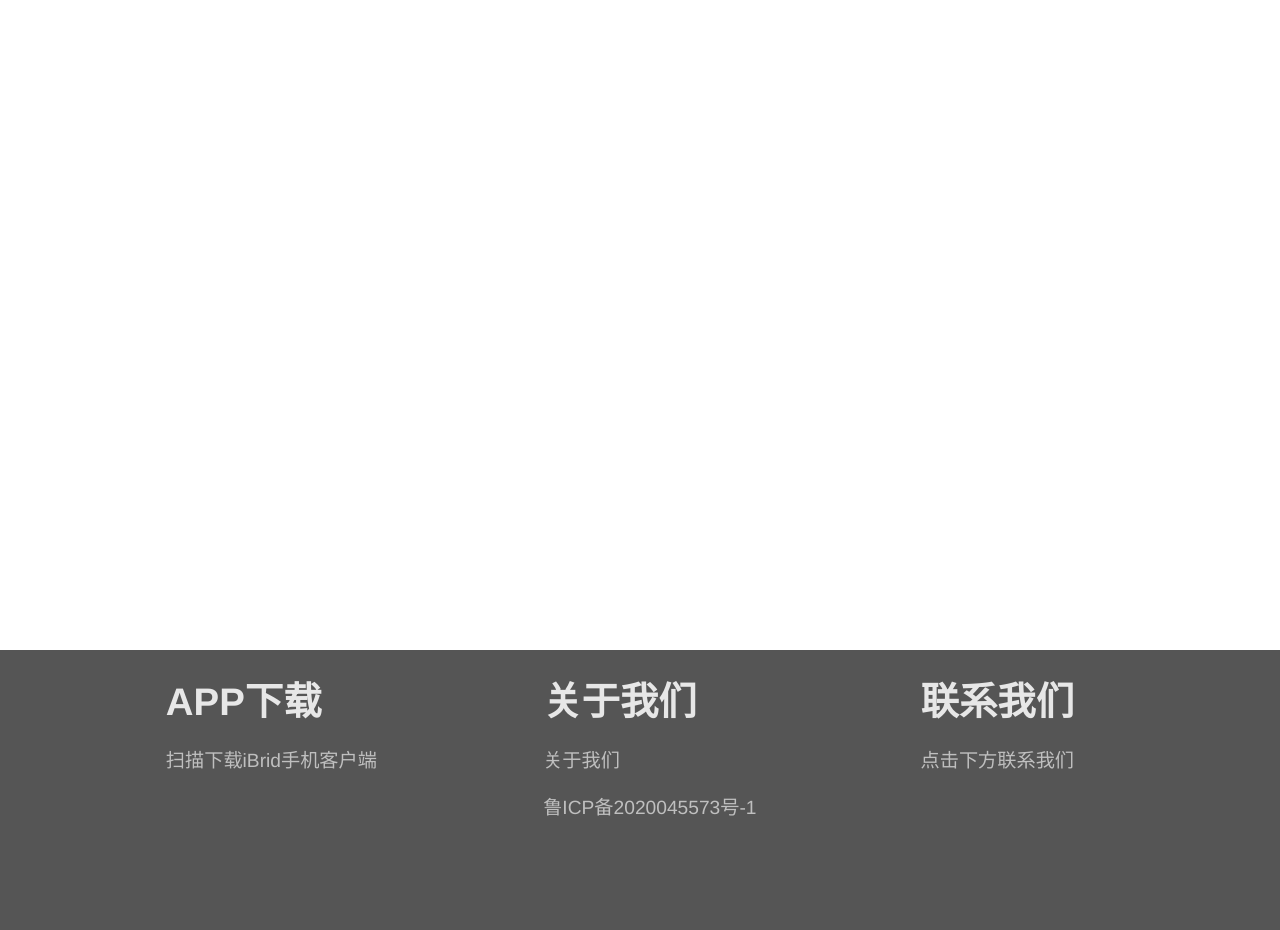
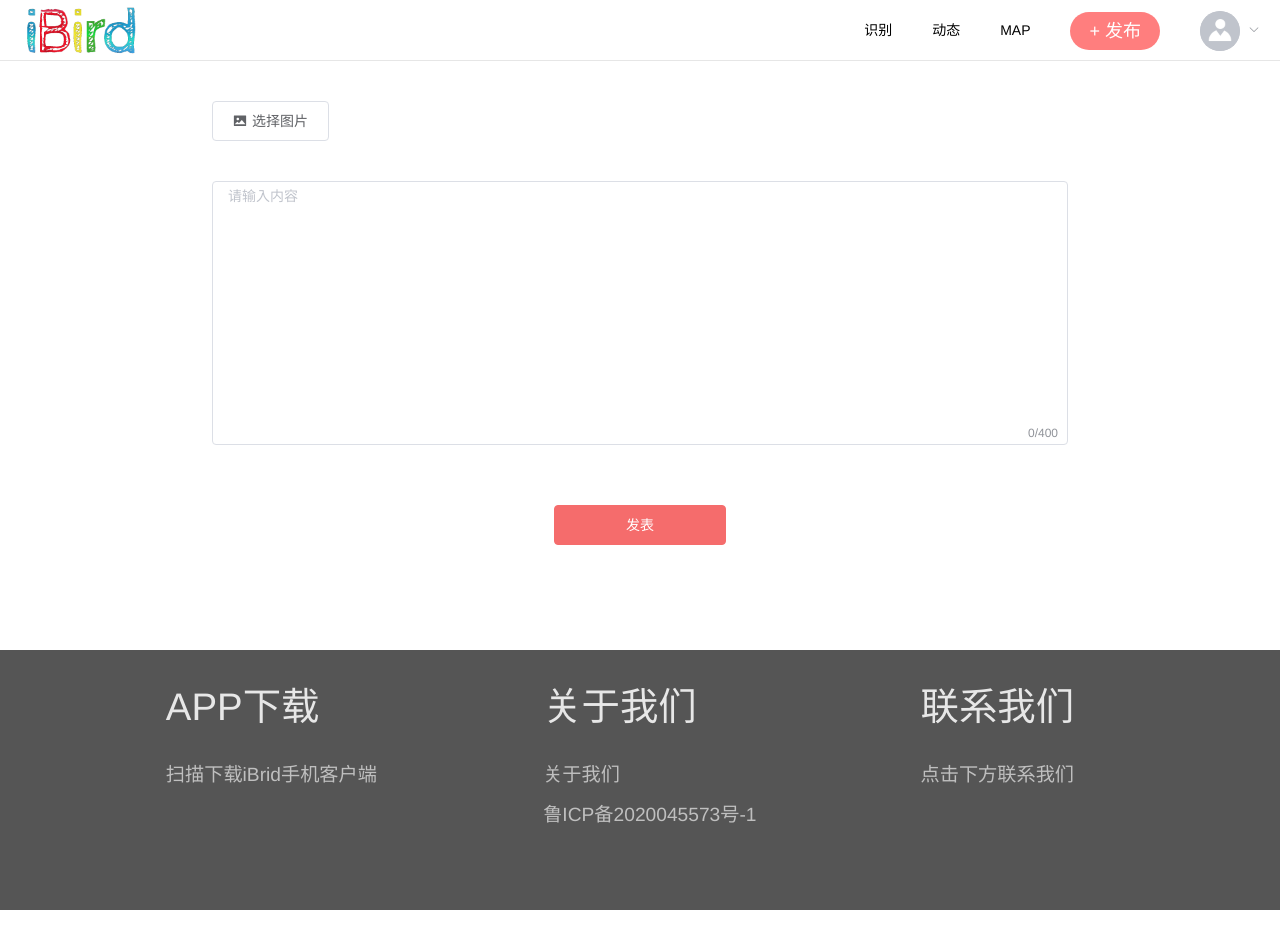
Before and after one commit to OUC-iBird/iBird_Front_End, a Vue app: page /publish in a window 1280 px wide. Built offline with nearby package versions, Linux system fonts and the light colour scheme.

Commit message:
feat:动态发布页
Signed-off-by: Kappa9 <893387721@qq.com>

```diff
--- a/src/App.vue
+++ b/src/App.vue
@@ -20,7 +20,7 @@ body{
   margin: 0;
 }
 #app {
-  font-family: 'Avenir', Helvetica, Arial, sans-serif;
+  font-family: "Helvetica Neue",Helvetica,"PingFang SC","Hiragino Sans GB","Microsoft YaHei","微软雅黑",Arial,sans-serif;
   -webkit-font-smoothing: antialiased;
   -moz-osx-font-smoothing: grayscale;
   text-align: center;
--- a/src/components/footer.vue
+++ b/src/components/footer.vue
@@ -1,23 +1,23 @@
 <template>
   <el-container class="footer">
-    <el-footer height="240px">
+    <el-footer height="250px">
       <el-row :gutter="20">
         <el-col :span="8">
           <div class="fotter-col">
-            <strong>APP下载</strong>
+            <p class="strong">APP下载</p>
             <p>扫描下载iBrid手机客户端</p>
           </div>
         </el-col>
         <el-col :span="8">
           <div class="fotter-col">
-            <strong>关于我们</strong>
+            <p class="strong">关于我们</p>
             <p>关于我们</p>
             <a href="https://beian.miit.gov.cn" target="_blank">鲁ICP备2020045573号-1</a>
           </div>
         </el-col>
         <el-col :span="8">
           <div class="fotter-col">
-            <strong>联系我们</strong>
+            <p class="strong">联系我们</p>
             <p>点击下方联系我们</p>
           </div>
         </el-col>
@@ -36,15 +36,21 @@ export default {
 .footer {
   background: #555555;
   color: #bfbfbf;
+  font-family: "Helvetica Neue",Helvetica,"PingFang SC","Hiragino Sans GB","Microsoft YaHei","微软雅黑",Arial,sans-serif;
   font-size: 1.2em;
   text-align: left;
-  padding-top: 20px;
-  padding-bottom: 20px;
+  /*padding-top: 20px;*/
+  padding-bottom: 10px;
   padding-left: 10%;
   width: 100%;
+  min-height: 25%;
 }
 
-strong {
+p {
+  line-height: 1em
+}
+
+.strong {
   font-size: 2em;
   color: #e7e7e7;
 }
@@ -57,5 +63,6 @@ strong {
 a {
   text-decoration: none;
   color: #bfbfbf;
+  line-height: 1em
 }
 </style>
--- a/src/router/index.js
+++ b/src/router/index.js
@@ -37,5 +37,10 @@ export default new Router({
       name: "UserCenter",
       component: () => import('@/views/PersonalCenter')
     },
+    {
+      path: '/publish',
+      name: "Publish",
+      component: () => import('@/views/Publish')
+    },
   ]
 })
--- a/src/views/PersonalCenter.vue
+++ b/src/views/PersonalCenter.vue
@@ -48,9 +48,9 @@
             infinite-scroll-disabled="disabled"
           >
             <el-row v-for="i in count">
-              <el-col :span="8"><el-image :src="url_1" fit="fill" class="gallery"></el-image></el-col>
-              <el-col :span="8"><el-image :src="url_2" fit="fill" class="gallery"></el-image></el-col>
-              <el-col :span="8"><el-image :src="url_3" fit="fill" class="gallery"></el-image></el-col>
+              <el-col :span="8"><el-image :src="url_1" fit="contain" class="gallery"></el-image></el-col>
+              <el-col :span="8"><el-image :src="url_2" fit="contain" class="gallery"></el-image></el-col>
+              <el-col :span="8"><el-image :src="url_3" fit="contain" class="gallery"></el-image></el-col>
             </el-row>
 <!--            <li v-for="i in count" class="list-item" style="height: 20px">{{ i }}</li>-->
           </ul>
@@ -147,7 +147,7 @@ export default {
 .infinite-list {
   overflow-x:hidden;
   overflow-y:scroll;
-  height: 360px;
+  height: 450px;
 }
 
 .personal-moments {
--- /dev/null
+++ b/src/views/Publish.vue
@@ -0,0 +1,191 @@
+<template>
+  <div>
+    <ibird-nav/>
+    <el-container style="padding-left: 15% ;padding-right: 15%">
+      <el-main>
+        <div class="moment-image">
+          <div v-if="thumbnail_img">
+            <el-image fit="contain"
+                      :src="thumbnail_img"
+                      :preview-src-list="preview_img"
+                      class="upload-image"/>
+            <el-button icon="el-icon-close"
+                       class="delete-button"
+                       v-on:click="deleteImage()"
+                       type="info" circle
+                       size="mini"/>
+          </div>
+          <div v-else class="select-image">
+            <el-button icon="el-icon-picture" @click="dialogVisible = true">选择图片</el-button>
+          </div>
+        </div>
+        <el-input type="textarea"
+                  placeholder="请输入内容"
+                  resize="none"
+                  rows="12"
+                  show-word-limit
+                  maxlength="400"
+                  v-model="moment"
+                  class="moment-text"/>
+        <el-button type="danger" class="submit-button" v-on:click="publishMoment()">发表</el-button>
+      </el-main>
+    </el-container>
+
+    <el-dialog
+      title="选择图片"
+      :visible.sync="dialogVisible"
+      top="10vh"
+      width="60%">
+      <div class="infinite-list">
+        <ul
+          class="list"
+          v-infinite-scroll="load"
+          infinite-scroll-disabled="disabled"
+          style="padding: 0"
+        >
+          <el-row v-for="i in count">
+            <el-col :span="8">
+              <el-image :src="url_1" fit="contain" class="gallery" v-on:click="selectImage(url_1,url_1)"></el-image>
+            </el-col>
+            <el-col :span="8">
+              <el-image :src="url_2" fit="contain" class="gallery" v-on:click="selectImage(url_2,url_2)"></el-image>
+            </el-col>
+            <el-col :span="8">
+              <el-image :src="url_3" fit="contain" class="gallery" v-on:click="selectImage(url_3,url_3)"></el-image>
+            </el-col>
+          </el-row>
+          <!--            <li v-for="i in count" class="list-item" style="height: 20px">{{ i }}</li>-->
+        </ul>
+        <p v-if="loading">加载中...</p>
+        <p v-if="noMore">没有更多了</p>
+      </div>
+    </el-dialog>
+  </div>
+</template>
+
+<script>
+import IbirdNav from "../components/navbar";
+
+export default {
+  name: "Publish",
+  components: {IbirdNav},
+  data() {
+    return {
+      dialogVisible: false,
+      default_img: '../static/img/4444.jpg',
+      count: 10,
+      loading: false
+    }
+  },
+  props: {
+    username: {
+      type: String,
+    },
+    avatar: {
+      type: String,
+    },
+    ptime: {
+      type: String,
+    },
+    thumbnail_img: {
+      type: String,
+    },
+    preview_img: {
+      type: Array,
+    },
+    moment: {
+      type: String,
+    },
+    location: {
+      type: String,
+    },
+    location_visible: {
+      type: Boolean,
+      default: false
+    },
+  },
+  computed: {
+    noMore() {
+      return this.count >= 20
+    },
+    disabled() {
+      return this.noMore || this.loading
+    },
+    // 在这里动态填充图片
+    url_1() {
+      console.log(this.count);
+      return "../static/img/gallery_1.jpeg"
+    },
+    url_2() {
+      return "../static/img/gallery_2.png"
+    },
+    url_3() {
+      return "../static/img/gallery_3.jpg"
+    }
+  },
+  methods: {
+    //之后联网
+    load() {
+      this.loading = true
+      setTimeout(() => {
+        this.count += 2
+        this.loading = false
+      }, 2000)
+    },
+    selectImage: function (thumb, preview) {
+      this.dialogVisible = false;
+      this.thumbnail_img = thumb;
+      this.preview_img = [preview];
+    },
+    deleteImage: function () {
+      this.thumbnail_img = '';
+      this.preview_img = [];
+    },
+    publishMoment: function () {
+      //发布动态
+    }
+  }
+}
+</script>
+
+<style scoped>
+.moment-image {
+  margin-top: 20px;
+  float: left;
+}
+
+.upload-image {
+  width: 300px;
+  border: ridge skyblue;
+  border-radius: 4px;
+}
+
+.moment-text {
+  clear: both;
+  margin-top: 40px;
+  margin-bottom: 60px;
+}
+
+.delete-button {
+  float: right;
+  position: relative;
+  top: 8px;
+  right: 35px;
+  opacity: 0.8;
+}
+
+.submit-button {
+  width: 20%;
+}
+
+.infinite-list {
+  overflow-x: hidden;
+  overflow-y: scroll;
+  height: 450px;
+}
+
+.gallery {
+  height: 200px;
+  margin-bottom: 15px;
+}
+</style>
```
